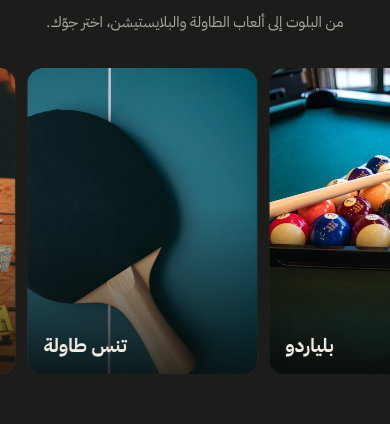
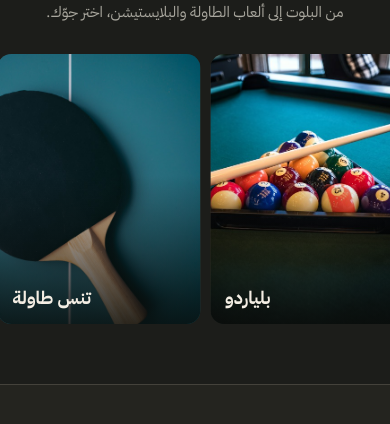
Before and after one commit to AbdullahAlhulays/Thigah-cave, a React (Vite) app: page / in a window 390 px wide. Shown: the part 851-1275 px from the top of the page. Built offline with nearby package versions, Linux system fonts and the light colour scheme.

Commit message:
Reduce games section and carousel card size

```diff
--- a/src/App.css
+++ b/src/App.css
@@ -57,20 +57,20 @@ a:focus-visible, button:focus-visible { outline: 2px solid var(--accent); outlin
 .hero__bottom { position: relative; min-height: 48px; padding-inline: max(44px, calc((100vw - 1216px) / 2)); display: flex; align-items: center; justify-content: space-between; border-top: 1px solid rgba(255,255,255,.25); color: #e4d9c9; font-size: 10px; letter-spacing: .05em; }
 
 .section { scroll-margin-top: 25px; }
-.games-section { padding: 110px 0 116px; background: #1c1d1a; }
+.games-section { padding: 90px 0 94px; background: #1c1d1a; }
 .section-heading { display: flex; gap: 22px; align-items: flex-start; }
 .section-number { color: var(--accent); font-family: 'DM Sans', sans-serif; font-size: 11px; font-weight: 700; letter-spacing: .08em; padding-top: 5px; }
 .section-heading .eyebrow { margin-bottom: 13px; }
 .section-heading h2 { margin: 0; font-size: clamp(35px, 4vw, 54px); line-height: 1.22; letter-spacing: -.045em; font-weight: 700; }
 .section-intro { max-width: 570px; margin: 16px 0 0; color: var(--muted); font-size: 15px; line-height: 1.8; }
-.games-marquee { margin-top: 47px; overflow: hidden; direction: ltr; }
-.games-track { display: flex; width: max-content; animation: games-scroll 48s linear infinite; will-change: transform; }
-.games-list { display: flex; flex: none; gap: 18px; margin: 0; padding: 0 18px 0 0; list-style: none; }
-.game-card { position: relative; flex: none; width: clamp(230px, 24vw, 320px); aspect-ratio: 3 / 4; overflow: hidden; background: #302c26; border-radius: 16px; isolation: isolate; }
+.games-marquee { margin-top: 40px; overflow: hidden; direction: ltr; }
+.games-track { display: flex; width: max-content; animation: games-scroll 42s linear infinite; will-change: transform; }
+.games-list { display: flex; flex: none; gap: 16px; margin: 0; padding: 0 16px 0 0; list-style: none; }
+.game-card { position: relative; flex: none; width: clamp(205px, 21vw, 280px); aspect-ratio: 3 / 4; overflow: hidden; background: #302c26; border-radius: 14px; isolation: isolate; }
 .game-card img, .game-card__shade { position: absolute; inset: 0; width: 100%; height: 100%; }
 .game-card img { object-fit: cover; }
 .game-card__shade { background: linear-gradient(0deg, rgba(10,12,10,.82), rgba(10,12,10,0) 55%); }
-.game-card h3 { position: absolute; inset-inline: 22px; bottom: 22px; margin: 0; font-size: 23px; line-height: 1.3; font-weight: 700; }
+.game-card h3 { position: absolute; inset-inline: 20px; bottom: 20px; margin: 0; font-size: 21px; line-height: 1.3; font-weight: 700; }
 @keyframes games-scroll { to { transform: translate3d(-50%, 0, 0); } }
 
 .hours-section { padding: 110px 0; background: #24241f; border-block: 1px solid var(--line); }
@@ -142,6 +142,7 @@ a:focus-visible, button:focus-visible { outline: 2px solid var(--accent); outlin
   .hero { height: 590px; min-height: 0; }
   .hero__bottom { padding-inline: 30px; }
   .games-section, .hours-section, .events-section, .contact-section { padding-block: 80px; }
+  .games-section { padding-block: 70px; }
   .hours-layout, .contact-layout, .event-layout { grid-template-columns: 1fr; gap: 42px; }
   .event-art { max-width: 620px; width: 100%; }
   .footer-main { gap: 36px; }
@@ -167,12 +168,13 @@ a:focus-visible, button:focus-visible { outline: 2px solid var(--accent); outlin
   .hero__side-note { display: none; }
   .hero__bottom { padding-inline: 18px; }
   .games-section, .hours-section, .events-section, .contact-section { padding-block: 70px; }
+  .games-section { padding-block: 60px; }
   .section-heading { gap: 15px; }
   .section-heading h2 { font-size: 35px; }
-  .games-marquee { margin-top: 32px; }
-  .games-list { gap: 12px; padding-inline-end: 12px; }
-  .game-card { width: clamp(190px, 59vw, 260px); }
-  .game-card h3 { inset-inline: 16px; bottom: 16px; font-size: 19px; }
+  .games-marquee { margin-top: 28px; }
+  .games-list { gap: 10px; padding-inline-end: 10px; }
+  .game-card { width: clamp(165px, 52vw, 225px); }
+  .game-card h3 { inset-inline: 15px; bottom: 15px; font-size: 18px; }
   .hours-row { min-height: 59px; padding-inline: 10px; font-size: 13px; }
   .hours-row--muted { font-size: 12px; }
   .event-description { font-size: 15px; margin-top: 20px; }
```
